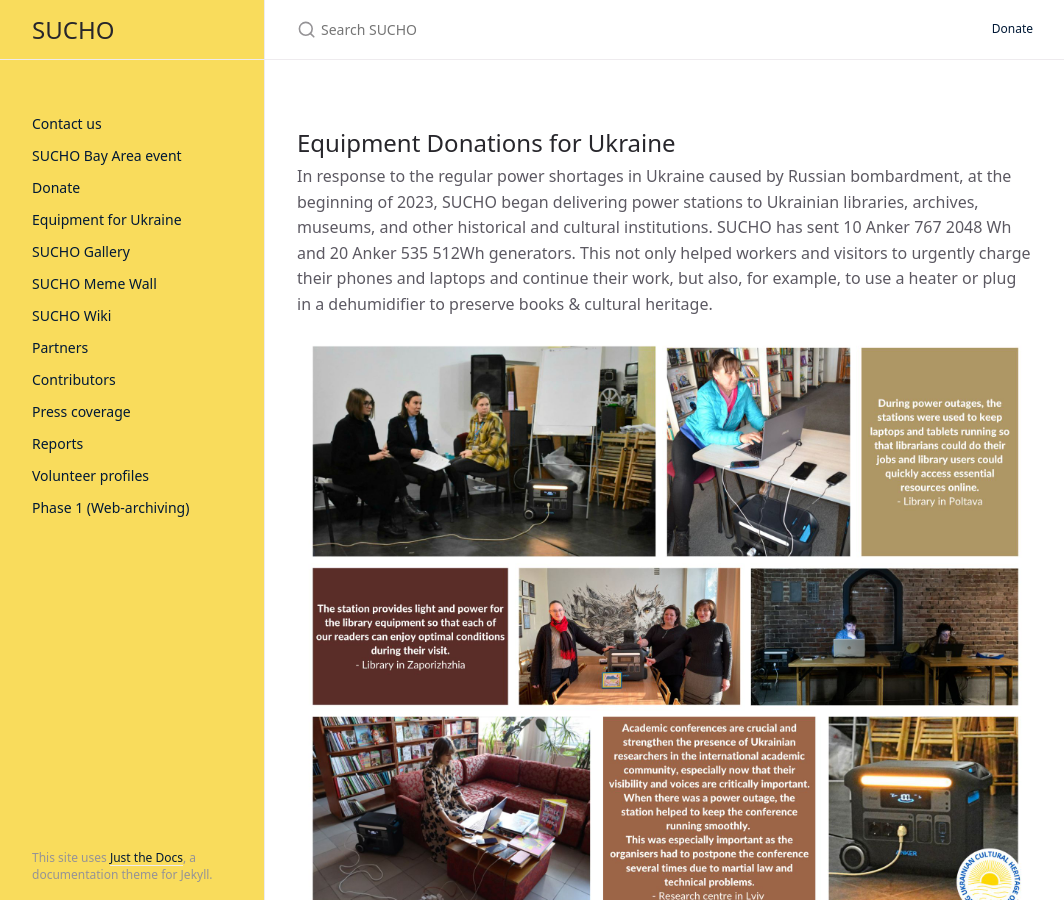
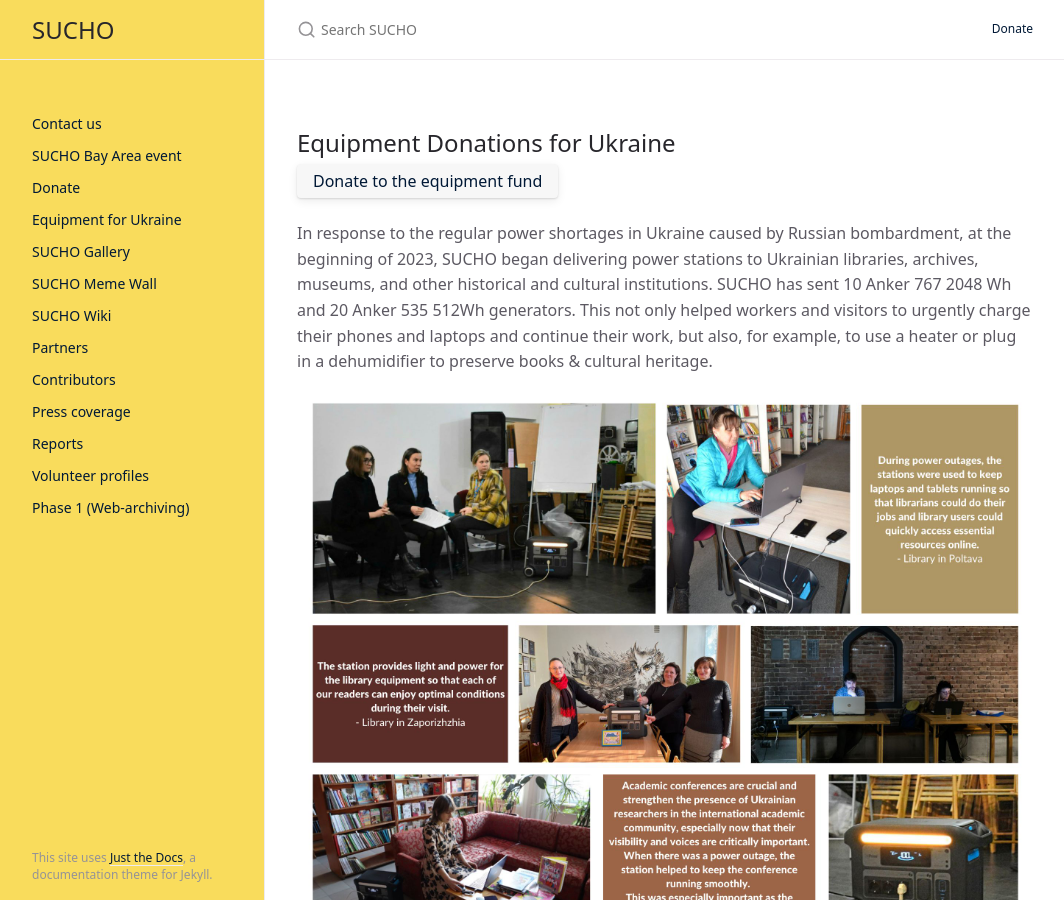
Before and after one commit to sucho-archiving/sucho-archiving.github.io, a Jekyll site: the page built from donations.md, in a window 1280 px wide and 900 px high. Shown: the whole window, without its empty margins (107-1171 px from the left). Built offline with Jekyll 4.4.1, drawn with Linux system fonts in a browser that asks for light colours.

Commit message:
Update donations.md

```diff
--- a/donations.md
+++ b/donations.md
@@ -7,6 +7,8 @@ title: Equipment for Ukraine
 <base target="_blank">
 
 ## Equipment Donations for Ukraine
+
+[Donate to the equipment fund](https://opencollective.com/sucho/projects/equipment){: .btn }
 
 In response to the regular power shortages in Ukraine caused by Russian bombardment, at the beginning of 2023, SUCHO began delivering power stations to Ukrainian libraries, archives, museums, and other historical and cultural institutions. SUCHO has sent 10 Anker 767 2048 Wh and 20 Anker 535 512Wh generators. This not only helped workers and visitors to urgently charge their phones and laptops and continue their work, but also, for example, to use a heater or plug in a dehumidifier to preserve books & cultural heritage.
 
```
